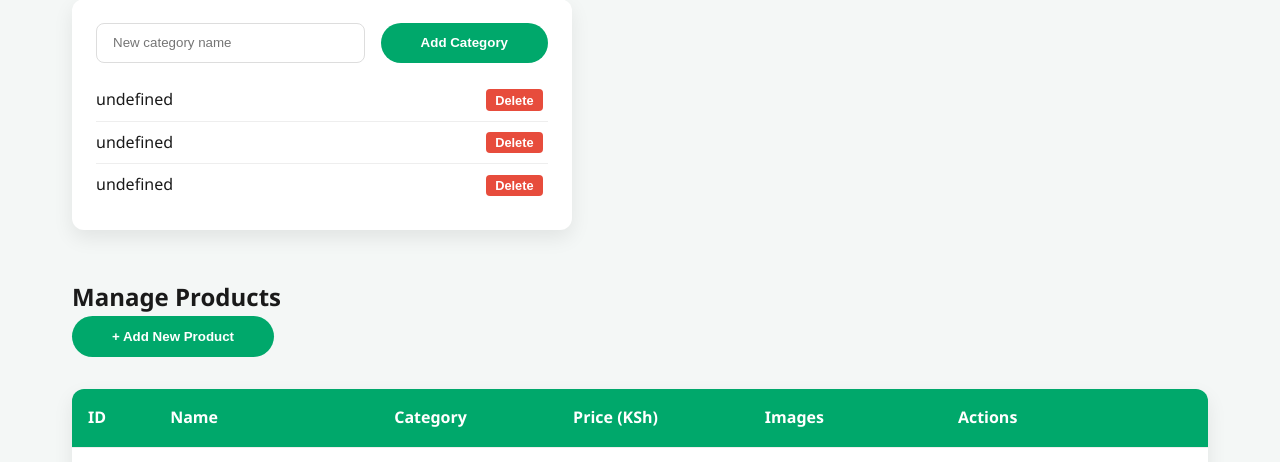
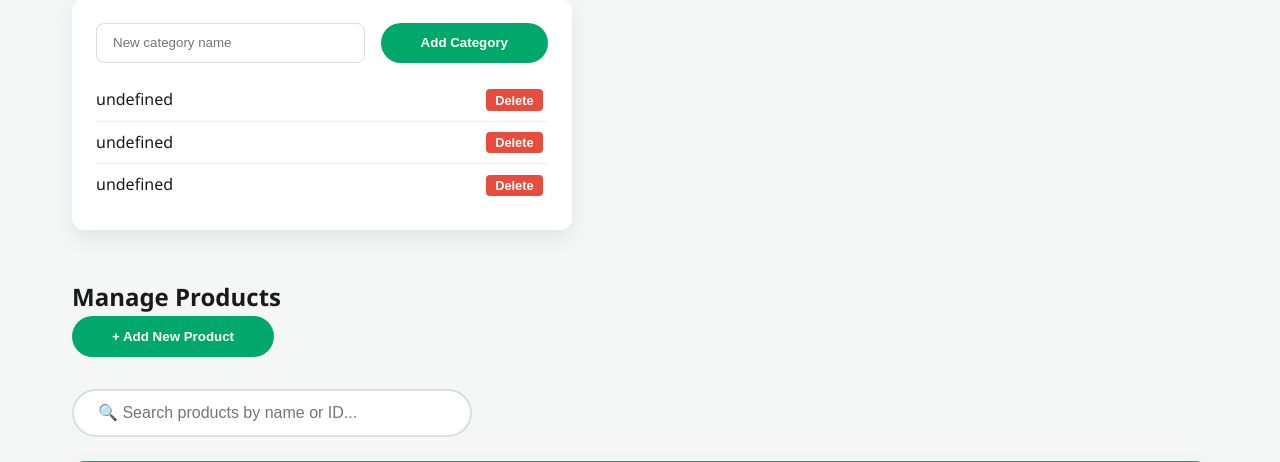
Before and after one commit to Adonis255/vinnyemporium, a Flask app: page /admin/dashboard in a window 1280 px wide. Shown: the part 233-695 px from the top of the page. Run offline with Flask 3, Linux system fonts and the light colour scheme; the visitor is signed in with stand-in values (Sample User, id 1).

Commit message:
added admin search bar

```diff
--- a/static/js/script.js
+++ b/static/js/script.js
@@ -440,6 +440,25 @@ document.addEventListener('DOMContentLoaded', async function() {
     if (document.getElementById('product-table-body')) {
         await loadAllAdminData();
 
+        // ===== NEW: Admin Product Search Logic =====
+        const adminSearch = document.getElementById('admin-product-search');
+        if (adminSearch) {
+            adminSearch.addEventListener('input', function() {
+                const query = this.value.trim().toLowerCase();
+                if (query === '') {
+                    renderAdminTable(allProducts); // Reset to full list
+                } else {
+                    // Filter by Name OR ID
+                    const filtered = allProducts.filter(p =>
+                        p.name.toLowerCase().includes(query) ||
+                        p.id.toString().includes(query)
+                    );
+                    renderAdminTable(filtered);
+                }
+            });
+        }
+        // ===========================================
+
         const addCatBtn = document.getElementById('add-category-btn');
         if (addCatBtn) {
             addCatBtn.addEventListener('click', async function() {
--- a/templates/admin_dashboard.html
+++ b/templates/admin_dashboard.html
@@ -27,6 +27,12 @@
         <div class="dashboard-actions">
             <button id="add-product-btn" class="btn-primary">+ Add New Product</button>
         </div>
+
+        <!-- ===== NEW: ADMIN PRODUCT SEARCH BAR ===== -->
+        <div class="admin-search-container" style="margin-bottom: 1.5rem; max-width: 400px;">
+            <input type="text" id="admin-product-search" placeholder="🔍 Search products by name or ID..." class="search-input" />
+        </div>
+        <!-- ========================================== -->
 
         <div id="product-table-container">
             <table id="product-table">
```
